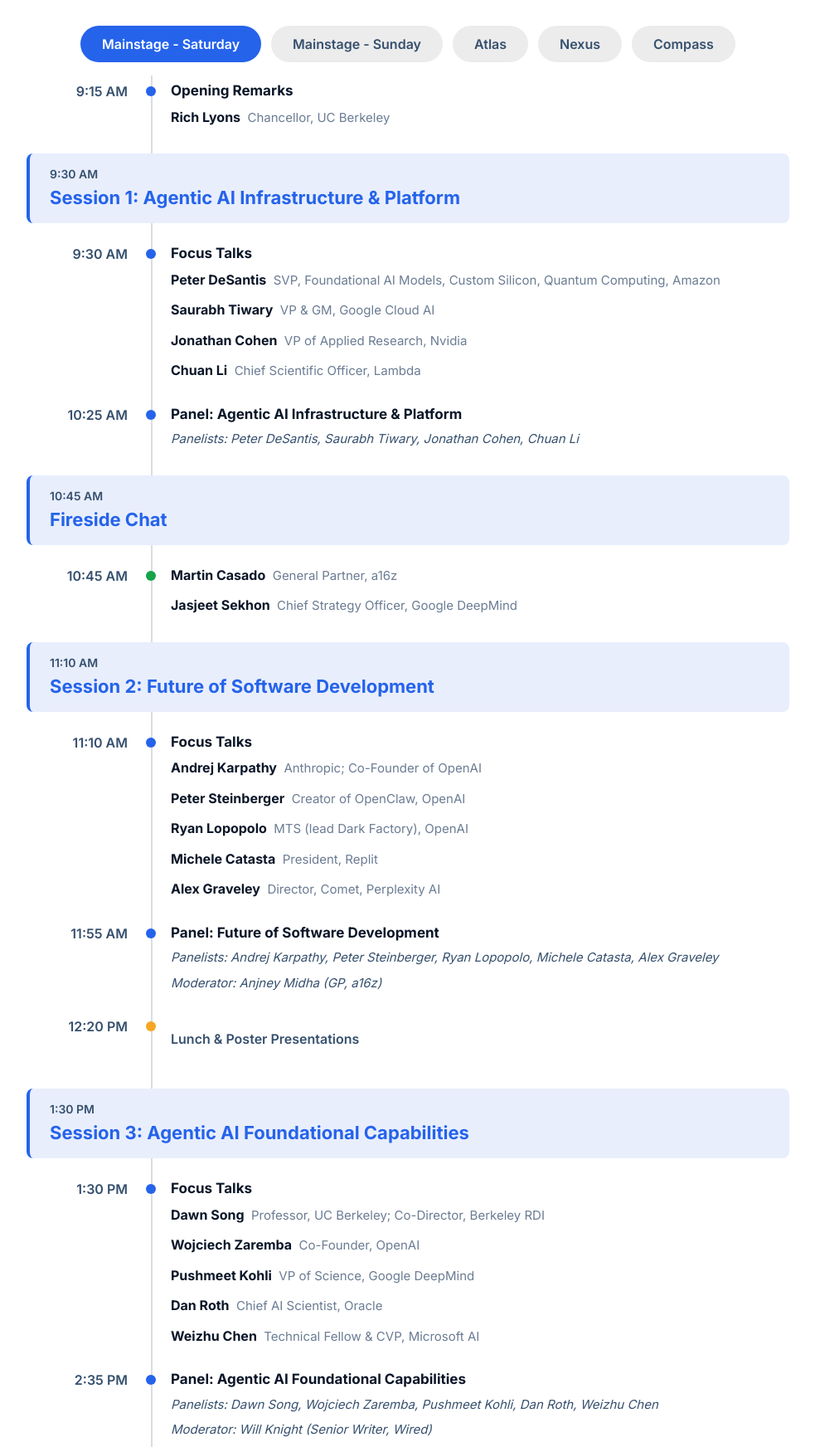
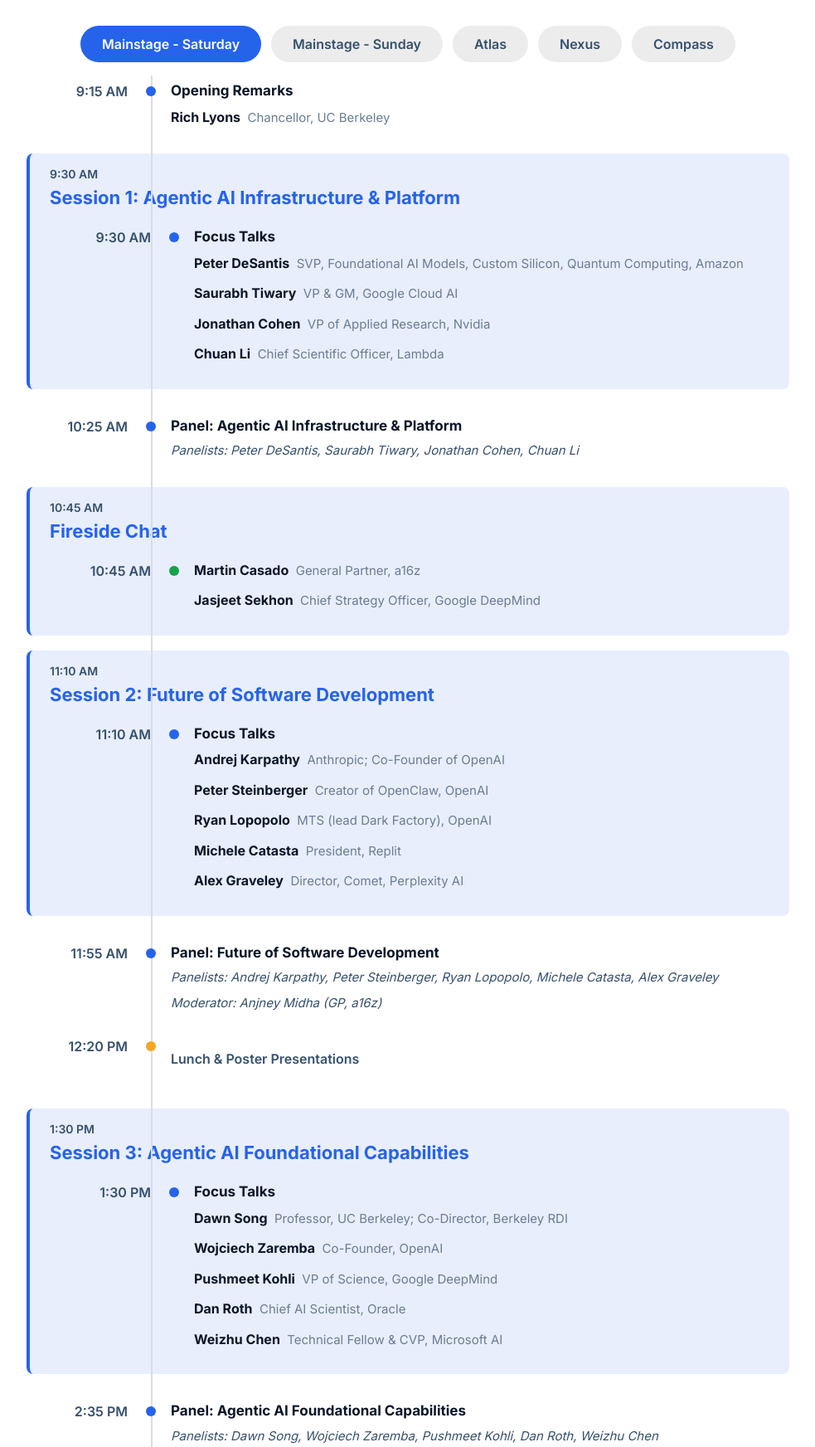
Before and after one commit to wilwixqa1/Agentic-AI-summit-Speaker-Page-Mockup, a FastAPI app: page /option-a in a window 1280 px wide. Shown: the part 194-1938 px from the top of the page at 83% size, without its empty margins (148-1131 px from the left). Run offline with FastAPI, Linux system fonts and the light colour scheme; some web fonts are replaced.

Commit message:
Workshop formatting: wrap sessions/keynotes in full blue session-block (header+speakers); workshops box-less (magenta dot + content in white gap). Revert Workshop N labels. Panels unchanged.

```diff
--- a/app/main.py
+++ b/app/main.py
@@ -177,20 +177,6 @@
         return json.load(f)
 
 
-def _number_day_workshops(entries):
-    """Assign 'Workshop N' labels in chronological order within a single day,
-    resetting each day. Returns the entries (mutated copies) ready for conversion."""
-    out = []
-    n = 0
-    for e in entries:
-        if e.get("type") == "Workshop":
-            n += 1
-            e = dict(e)
-            e["_workshop_label"] = "Workshop " + str(n)
-        out.append(e)
-    return out
-
-
 def _frontier_entry_to_common(e):
     """Normalize a frontier_agenda entry into the same shape option_a's macro uses
     (type/session/start/color/speakers/...)."""
@@ -205,7 +191,7 @@
     if e["type"] == "Workshop":
         return {
             "type": e.get("title") or e.get("label", "Workshop"),
-            "session": e.get("_workshop_label"),
+            "session": None,
             "start": e.get("start"),
             "color": "magenta",
             "speakers": e.get("speakers", []),
@@ -239,7 +225,7 @@
         for d in st["days"]:
             sections.append({
                 "date": d["date"] if len(st["days"]) > 1 else None,
-                "entries": [_frontier_entry_to_common(e) for e in _number_day_workshops(d["entries"])],
+                "entries": [_frontier_entry_to_common(e) for e in d["entries"]],
             })
         tabs.append({"key": "f-" + st["stage"].lower(), "label": st["stage"],
                      "sections": sections})
@@ -262,7 +248,7 @@
         groups.append({
             "key": st["stage"].lower(), "label": st["stage"],
             "days": [{"day": d["day"], "date": d["date"],
-                      "entries": [_frontier_entry_to_common(e) for e in _number_day_workshops(d["entries"])],
+                      "entries": [_frontier_entry_to_common(e) for e in d["entries"]],
                       "key": d["day"].lower()}
                      for d in st["days"]],
         })
--- a/app/static/css/agenda.css
+++ b/app/static/css/agenda.css
@@ -87,14 +87,18 @@
 /* Logistics rows (Break / Lunch) — single grey label */
 .tl-logistics { color: var(--ink-2); font-size: 16px; font-weight: 600; }
 
-/* Session header bar — blue tint with left accent. Sits above the rail
-   (position+z-index) with an opaque background so the timeline line is masked.
-   Time sits as a small label above the title (left-aligned). */
+/* Session block — blue tint wrapping the whole session (header + speakers).
+   Workshops/breaks are NOT wrapped, so they sit in the white gaps between blocks. */
+.session-block {
+  background: #e8eefc; border-left: 4px solid #2563eb;
+  border-radius: 8px; padding: 0 24px 16px 24px;
+  margin: 18px 0;
+}
+
+/* Session header — plain header inside the blue block (no own box). */
 .session-header {
-  position: relative; z-index: 1;
-  background: #e8eefc; border-left: 4px solid #2563eb;
-  border-radius: 8px; padding: 14px 24px;
-  margin: 18px 0 10px 0;
+  padding: 14px 0 4px 0;
+  margin: 0;
 }
 .session-header h3 {
   margin: 0; color: #2563eb; font-size: 22px; font-weight: 700;
@@ -110,6 +114,6 @@
   .tl-row { grid-template-columns: 74px 30px 1fr; }
   .tl-dot { left: 9px; }
   .tl-time { font-size: 14px; }
-  .session-header { margin-left: 0; }
+  .session-block { padding-left: 12px; padding-right: 12px; }
   .session-header h3 { font-size: 18px; }
 }
--- a/app/templates/_agenda_macros.html
+++ b/app/templates/_agenda_macros.html
@@ -54,6 +54,7 @@
   </div>
   {% else %}
   {% if e.session %}
+  <div class="session-block">
   <div class="session-header">
     {% if e.start %}<span class="session-time">{{ e.start }}</span>{% endif %}
     <h3>{{ e.session }}</h3>
@@ -75,5 +76,6 @@
       {% endfor %}
     </div>
   </div>
+  {% if e.session %}</div>{% endif %}
   {% endif %}
 {% endmacro %}
```
